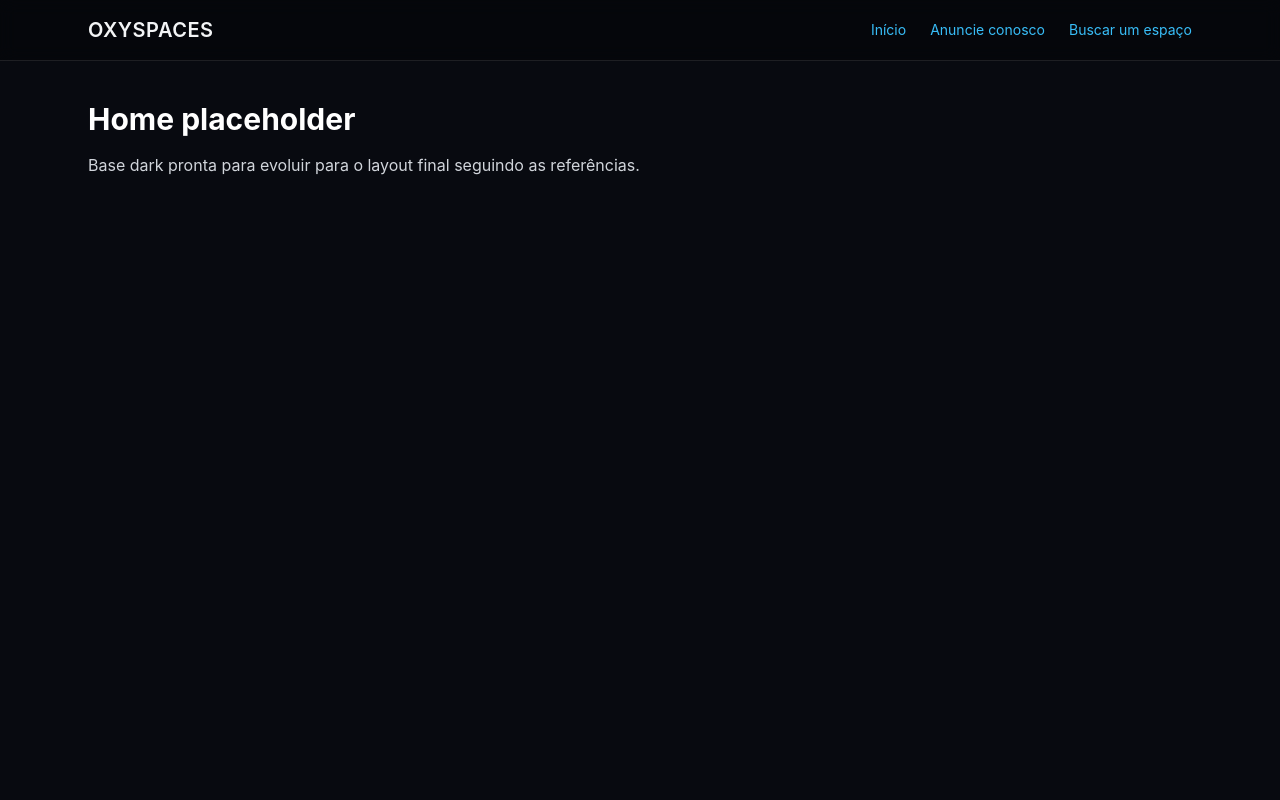
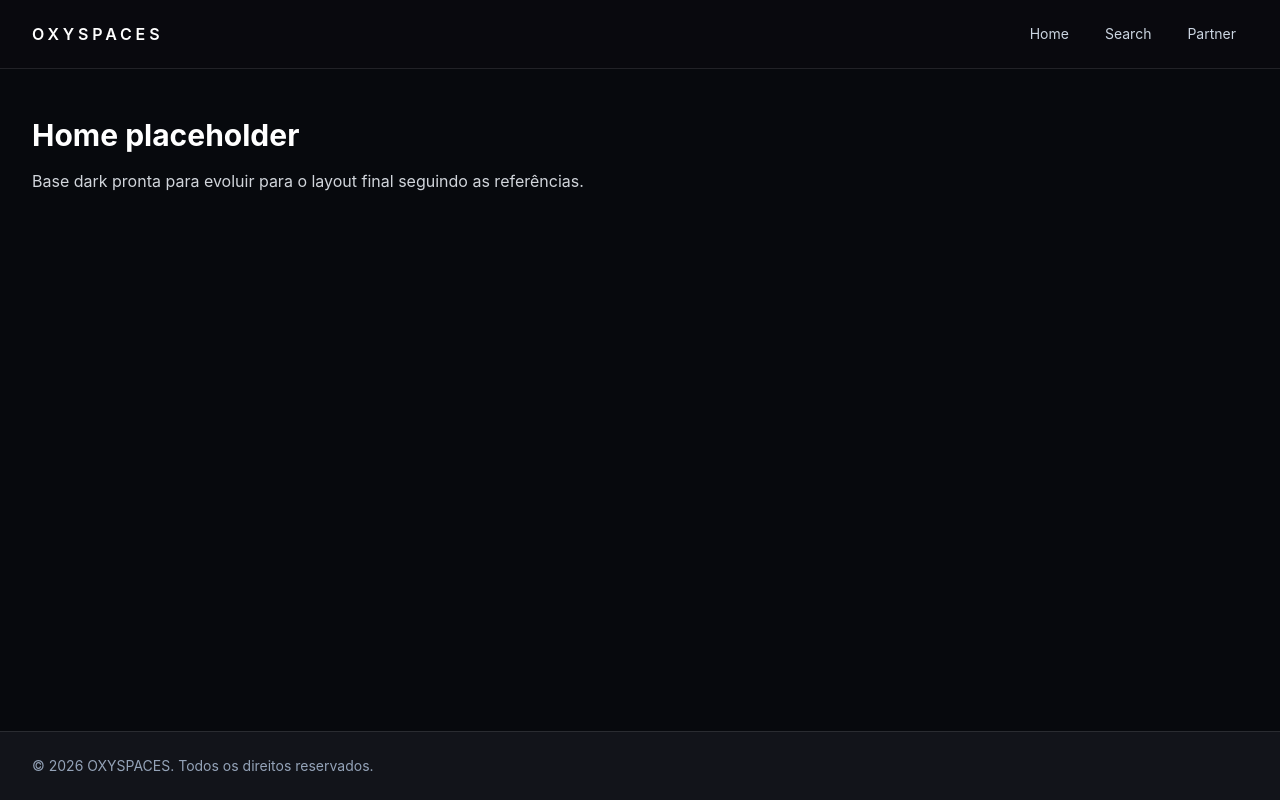
Before and after one commit to pedrolcsdev/recommendation_system, a Next.js app: page / in a window 1280 px wide. Built offline with nearby package versions, Linux system fonts and the light colour scheme.

Commit message:
feat: add dark app shell with navbar and footer

```diff
--- a/src/app/globals.css
+++ b/src/app/globals.css
@@ -14,9 +14,6 @@ body {
 }
 
 a {
-  @apply text-sky-400 transition-colors;
+  color: inherit;
+  text-decoration: none;
 }
-
-a:hover {
-  @apply text-sky-300;
-}
--- a/src/app/layout.tsx
+++ b/src/app/layout.tsx
@@ -1,17 +1,11 @@
 import type { Metadata } from 'next';
-import Link from 'next/link';
+import AppShell from '@/components/AppShell';
 import './globals.css';
 
 export const metadata: Metadata = {
   title: 'OXYSPACES',
   description: 'Base dark do OXYSPACES com Next.js + Tailwind',
 };
-
-const links = [
-  { href: '/', label: 'Início' },
-  { href: '/partner', label: 'Anuncie conosco' },
-  { href: '/search', label: 'Buscar um espaço' },
-];
 
 export default function RootLayout({
   children,
@@ -21,19 +15,7 @@ export default function RootLayout({
   return (
     <html lang="pt-BR">
       <body>
-        <header className="border-b border-white/10 bg-black/30 backdrop-blur">
-          <div className="mx-auto flex w-full max-w-6xl items-center justify-between px-6 py-4">
-            <h1 className="text-xl font-semibold tracking-wide">OXYSPACES</h1>
-            <nav className="flex items-center gap-6 text-sm text-gray-200">
-              {links.map((link) => (
-                <Link key={link.href} href={link.href}>
-                  {link.label}
-                </Link>
-              ))}
-            </nav>
-          </div>
-        </header>
-        <main className="mx-auto w-full max-w-6xl px-6 py-10">{children}</main>
+        <AppShell>{children}</AppShell>
       </body>
     </html>
   );
--- /dev/null
+++ b/src/components/AppShell.tsx
@@ -0,0 +1,20 @@
+import { ReactNode } from 'react';
+import Container from './Container';
+import Footer from './Footer';
+import Navbar from './Navbar';
+
+interface AppShellProps {
+  children: ReactNode;
+}
+
+export default function AppShell({ children }: AppShellProps) {
+  return (
+    <div className="flex min-h-screen flex-col bg-[#07090D] text-white">
+      <Navbar />
+      <main className="flex-1 py-10 sm:py-12">
+        <Container>{children}</Container>
+      </main>
+      <Footer />
+    </div>
+  );
+}
--- /dev/null
+++ b/src/components/Container.tsx
@@ -0,0 +1,14 @@
+import { ReactNode } from 'react';
+
+interface ContainerProps {
+  children: ReactNode;
+  className?: string;
+}
+
+export default function Container({ children, className = '' }: ContainerProps) {
+  return (
+    <div className={`mx-auto w-full max-w-7xl px-4 sm:px-6 lg:px-8 ${className}`.trim()}>
+      {children}
+    </div>
+  );
+}
--- /dev/null
+++ b/src/components/Footer.tsx
@@ -0,0 +1,13 @@
+import Container from './Container';
+
+export default function Footer() {
+  return (
+    <footer className="mt-16 border-t border-white/10 bg-[#12141A]">
+      <Container>
+        <div className="py-6 text-sm text-slate-400">
+          <p>© {new Date().getFullYear()} OXYSPACES. Todos os direitos reservados.</p>
+        </div>
+      </Container>
+    </footer>
+  );
+}
--- /dev/null
+++ b/src/components/Navbar.tsx
@@ -0,0 +1,33 @@
+import Link from 'next/link';
+import Container from './Container';
+
+const links = [
+  { href: '/', label: 'Home' },
+  { href: '/search', label: 'Search' },
+  { href: '/partner', label: 'Partner' },
+];
+
+export default function Navbar() {
+  return (
+    <header className="sticky top-0 z-20 border-b border-white/10 bg-[#0A0B0F]/90 backdrop-blur">
+      <Container>
+        <div className="flex flex-wrap items-center justify-between gap-3 py-4">
+          <Link href="/" className="text-sm font-semibold tracking-[0.24em] text-white sm:text-base">
+            OXYSPACES
+          </Link>
+          <nav className="flex items-center gap-2 text-sm text-slate-300 sm:gap-3">
+            {links.map((link) => (
+              <Link
+                key={link.href}
+                href={link.href}
+                className="rounded-md px-3 py-2 transition hover:bg-white/5 hover:text-sky-300 focus-visible:outline-none focus-visible:ring-2 focus-visible:ring-sky-400/70"
+              >
+                {link.label}
+              </Link>
+            ))}
+          </nav>
+        </div>
+      </Container>
+    </header>
+  );
+}
```
